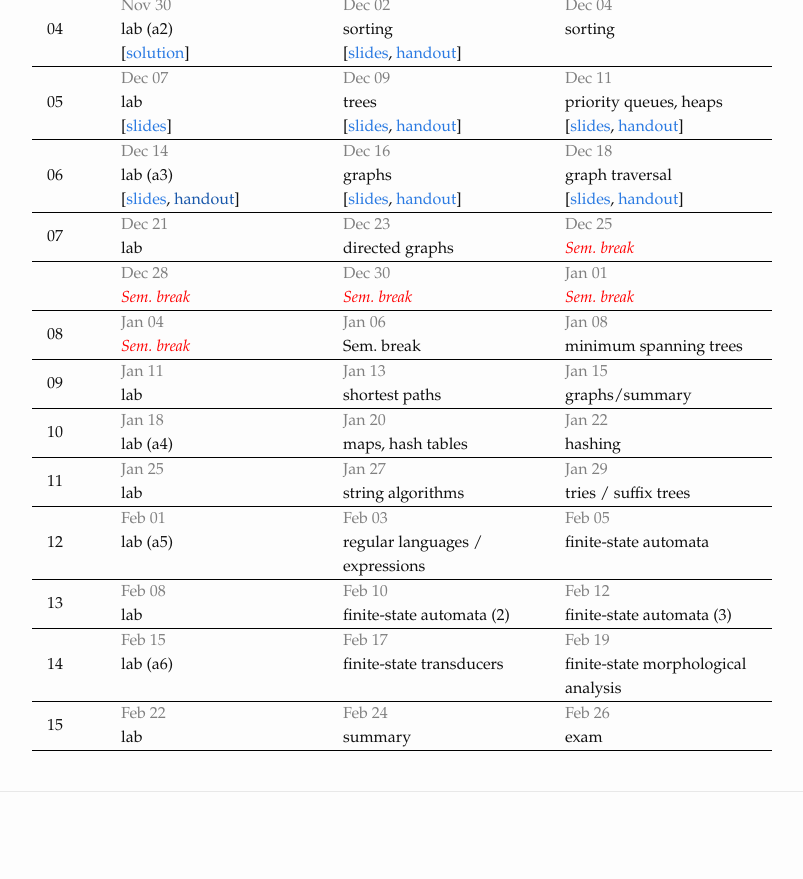
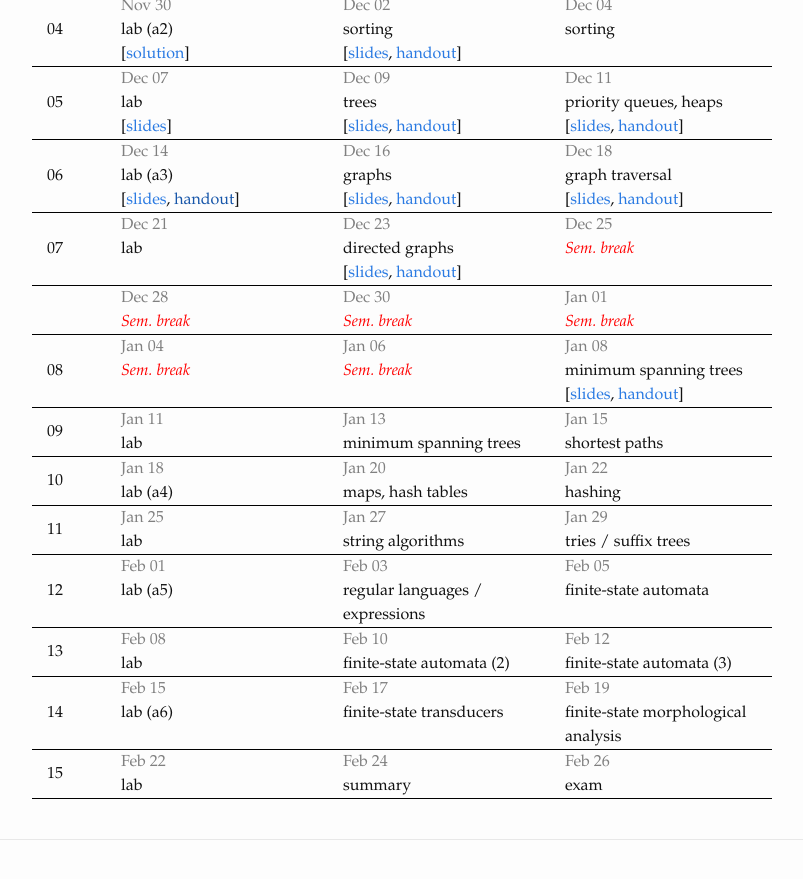
Before and after one commit to dsacl3-2020/dsacl3-2020.github.io, a Jekyll site: the page built from lectures.md, in a window 1280 px wide and 900 px high, scrolled down 578 px. Shown: the top 879 px of the window, without its empty margins (238-1041 px from the left). Built offline with Jekyll 4.4.1, drawn with Linux system fonts in a browser that asks for light colours; before the commit the page ends 1430 px from its top, so only the background shows below that.

Commit message:
Add slides.

```diff
--- a/_data/schedule.yml
+++ b/_data/schedule.yml
@@ -103,6 +103,9 @@
       topic: lab
     Dec 23:
       topic: directed graphs
+      links:
+        slides: slides/digraphs.pdf
+        handout: slides/digraphs-handout.pdf
     Dec 25: "Sem. break"
 - week: ""
   dates:
@@ -112,18 +115,20 @@
 - week: "08"
   dates:
     Jan 04: "Sem. break"
-    Jan 06:
-      topic: "Sem. break"
+    Jan 06: "Sem. break"
     Jan 08:
       topic: minimum spanning trees
+      links:
+        slides: slides/mst.pdf
+        handout: slides/mst-handout.pdf
 - week: "09"
   dates:
     Jan 11:
       topic: lab
     Jan 13:
+      topic: minimum spanning trees
+    Jan 15:
       topic: shortest paths
-    Jan 15:
-      topic: graphs/summary
 - week: "10"
   dates:
     Jan 18:
```
Also changed, not shown: 4 other files.
